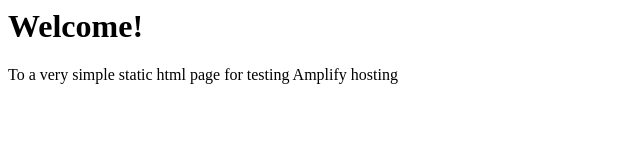
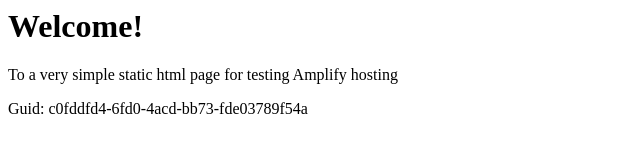
Before and after one commit to aws-aemilia-icn/Github-PR-Commit-Integration-Test-DoNotTouch-Gith-P5X5MO5I-v1-prod-ap-northeast-2, a website: page src/index.html in a window 1280 px wide. Shown: the whole page, without its empty margins (0-640 px from the left). Drawn offline with Linux system fonts and the light colour scheme.

Commit message:
commit from integ tests

```diff
--- a/src/index.html
+++ b/src/index.html
@@ -1,3 +1,5 @@
+
+
 <html lang="en">
 
 <head>
@@ -10,6 +12,6 @@
 <body>
     <h1>Welcome!</h1>
     <p>To a very simple static html page for testing Amplify hosting</p>
-</body>
+    <p>Guid: c0fddfd4-6fd0-4acd-bb73-fde03789f54a</p></body>
 
 </html>
```
